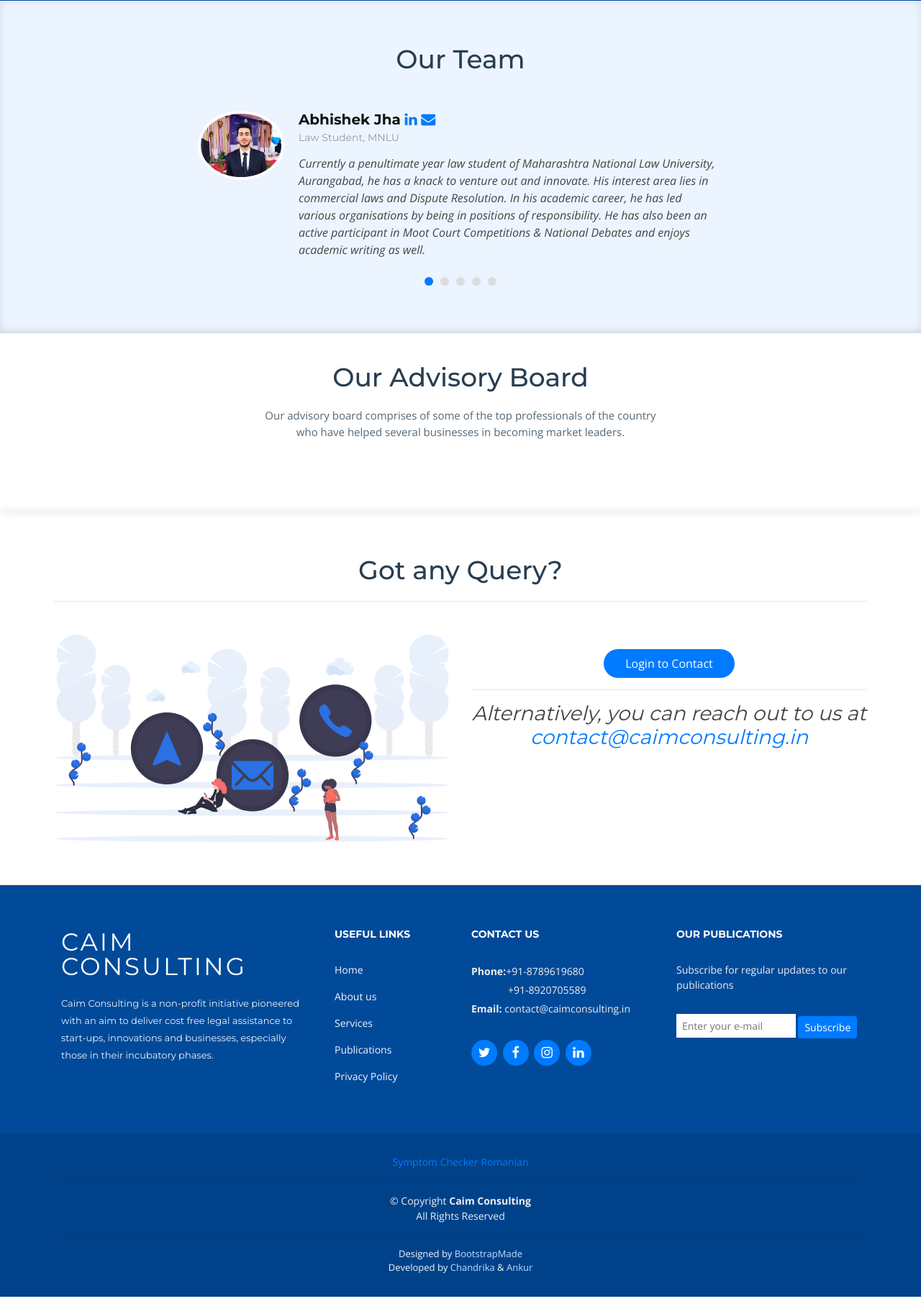
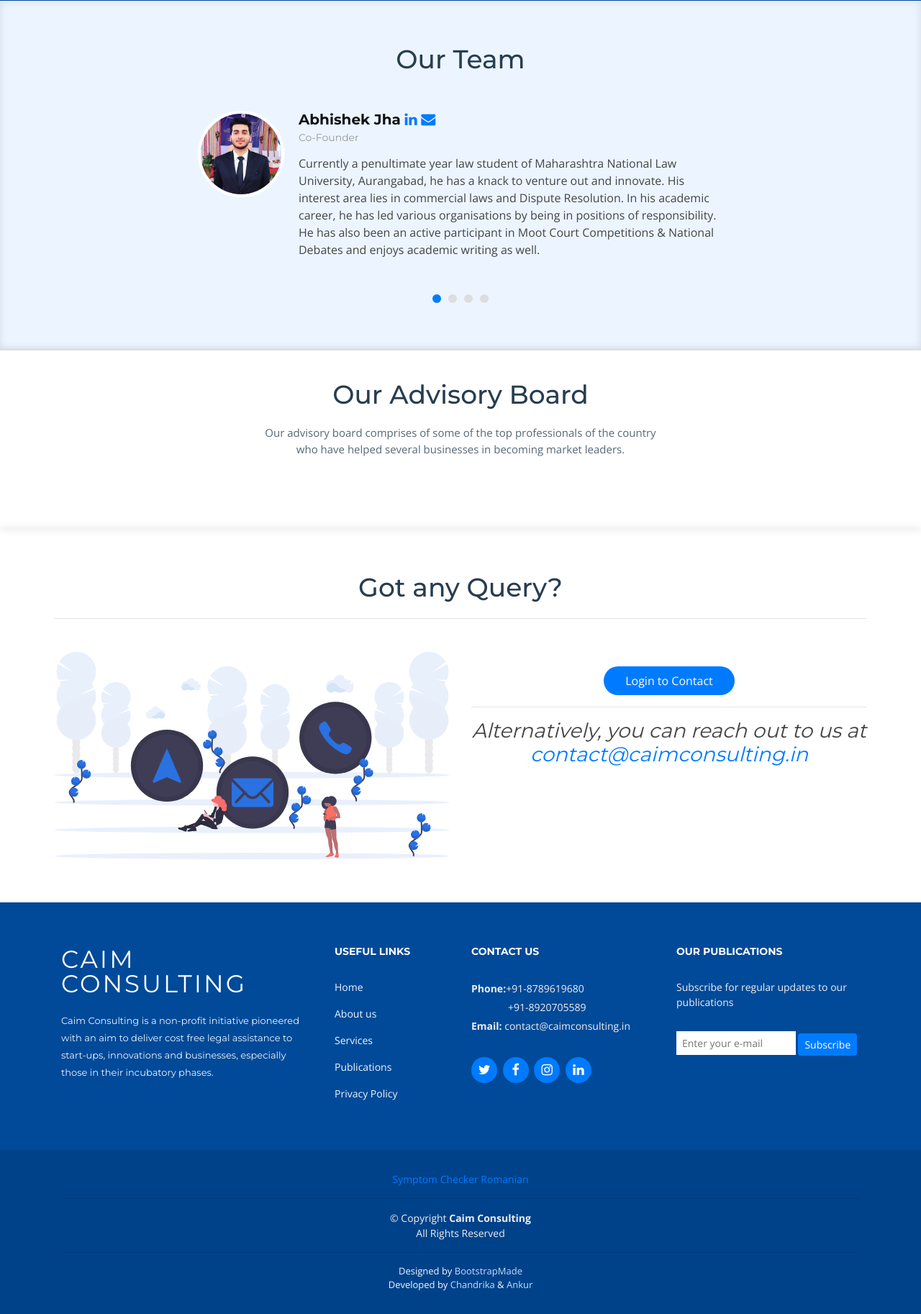
Before and after one commit to nkhs/caim-consulting-website, a Django app: page / in a window 1280 px wide. Shown: the part 4261-6087 px from the top of the page at 72% size. Before the commit the page ends 6063 px from the top, so only its background shows below. Run offline with Django 3.2, Linux system fonts and the light colour scheme; data that the repository does not hold is empty; parts of the project's set-up code (start-up, migrations or seed data) failed here and were passed over; some libraries are stand-ins or nearby versions; some web fonts are replaced.

Commit message:
Required changes in Board

```diff
--- a/caimconsulting/static/css/style.css
+++ b/caimconsulting/static/css/style.css
@@ -978,7 +978,7 @@
 }
 
 #team .team-item p {
-  font-style: italic;
+  /* font-style: italic; */
   margin: 0 0 15px 140px;
 }
 
--- a/mainsite/templates/index.html
+++ b/mainsite/templates/index.html
@@ -396,7 +396,7 @@
           <div class="owl-carousel team-carousel wow fadeInUp">
             <div class="team-item">
               <img
-                src="{% static 'img/team-1.jpg' %}"
+                src="{% static 'img/team-1.jpeg' %}"
                 class="team-img"
                 alt=""
               />
@@ -409,7 +409,7 @@
                   <i class="fa fa-envelope"></i>
                 </a>
               </h3>
-              <h4>Law Student, MNLU</h4>
+              <h4>Co-Founder</h4>
               <p>
                 Currently a penultimate year law student of Maharashtra National
                 Law University, Aurangabad, he has a knack to venture out and
@@ -423,7 +423,7 @@
 
             <div class="team-item">
               <img
-                src="{% static 'img/team-2.jpg' %}"
+                src="{% static 'img/team-2.jpeg' %}"
                 class="team-img"
                 alt=""
               />
@@ -436,7 +436,7 @@
                   <i class="fa fa-envelope"></i>
                 </a>
               </h3>
-              <h4>Law Student, MNLU</h4>
+              <h4>Co-Founder</h4>
               <p>
                 She is currently pursuing BA LLB from Maharashtra National Law
                 University, Aurangabad. Her interest lies in Commercial laws,
@@ -448,38 +448,10 @@
               </p>
             </div>
 
-            <div class="team-item">
-              <img
-                src="{% static 'img/team-3.jpg' %}"
-                class="team-img"
-                alt=""
-              />
-              <h3>
-                Devansh Kathuria
-                <a
-                  href="https://www.linkedin.com/in/devansh-kathuria-26ab84192/"
-                >
-                  <i class="fa fa-linkedin"></i>
-                </a>
-                <a href="mailto:devansh@caimconsulting.in">
-                  <i class="fa fa-envelope"></i>
-                </a>
-              </h3>
-              <h4>Law Student, MNLU</h4>
-              <p>
-                Devansh Kathuria is currently pursuing his bachelor's degree in
-                law from Maharashtra National Law University, Aurangabad. He
-                takes immense interest in learning practical aspects of law and
-                takes great interest in taxation laws. He is also a very
-                passionate dedicated and committed team-oriented person who
-                believes in listening to the problem and coming up innovative
-                solutions.
-              </p>
-            </div>
 
             <div class="team-item">
               <img
-                src="{% static 'img/team-4.jpg' %}"
+                src="{% static 'img/team-4.jpeg' %}"
                 class="team-img"
                 alt=""
               />
@@ -492,16 +464,14 @@
                   <i class="fa fa-envelope"></i>
                 </a>
               </h3>
-              <h4>Law Student, NUSRL</h4>
+              <h4>Co-Founder</h4>
               <p>
                 Hrishav, a highly motivated individual, has a desirous interest
-                in taxation and competition laws. A staunch believer in hard
-                work, he prefers to go an extra mile in each of his endeavors.
-                He has a demonstrable brilliance in writing and researching
-                which gets underpinned by his publications at some of the
-                leading International and National law portals. Nonetheless, he
-                also happens to be an avid enthusiast of cricket and likes to
-                take immense pride in (what he believes) his perfect playlist.
+                in taxation and competition laws. A staunch believer in hard work,
+                he prefers to go an extra mile in each of his endeavours. He has a
+                demonstrable brilliance in writing and researching which gets underpinned
+                by his publications at some of the leading International and National law portals.
+                Nonetheless, he also happens to be an avid cricket and music enthusiast.
               </p>
             </div>
 
@@ -522,15 +492,16 @@
                   <i class="fa fa-envelope"></i>
                 </a>
               </h3>
-              <h4>Law Student, NUSRL</h4>
+              <h4>Co-Founder</h4>
               <p>
-                He is presently enrolled as a student of law in National
-                University of Study and Research in Law, Ranchi. He has a
-                demonstrable interest in commercial laws and dispute resolution.
-                You can figure out that he has a keen interest in moot courts,
-                legal writing and public speaking as well. Besides that, he
-                frequently likes to engage himself in freelancing and gratuitous
-                legal services.
+                Surya is invariably keen towards learning, undertaking gratuitous
+                legal services and freelancing. Although peculiarly interested in
+                Space Law and Policy, he also has an appreciable work experience in
+                researching and drafting on subjects related to commercial laws. His
+                skills are accentuated by the publications to his credit and
+                achievements in public speaking competitions. Besides academics, it can
+                be refreshing to talk to him about his perspective towards life and his
+                exciting interests in stoic philosophy.
               </p>
             </div>
           </div>
```
Also changed, not shown: caimconsulting/static/img/team-1.jpeg (added), caimconsulting/static/img/team-1.jpg (deleted), caimconsulting/static/img/team-2.jpeg (added), caimconsulting/static/img/team-2.jpg (deleted), caimconsulting/static/img/team-3.jpg (deleted), caimconsulting/static/img/team-4.jpeg (added), caimconsulting/static/img/team-4.jpg (deleted), caimconsulting/static/img/team-5.jpg.
